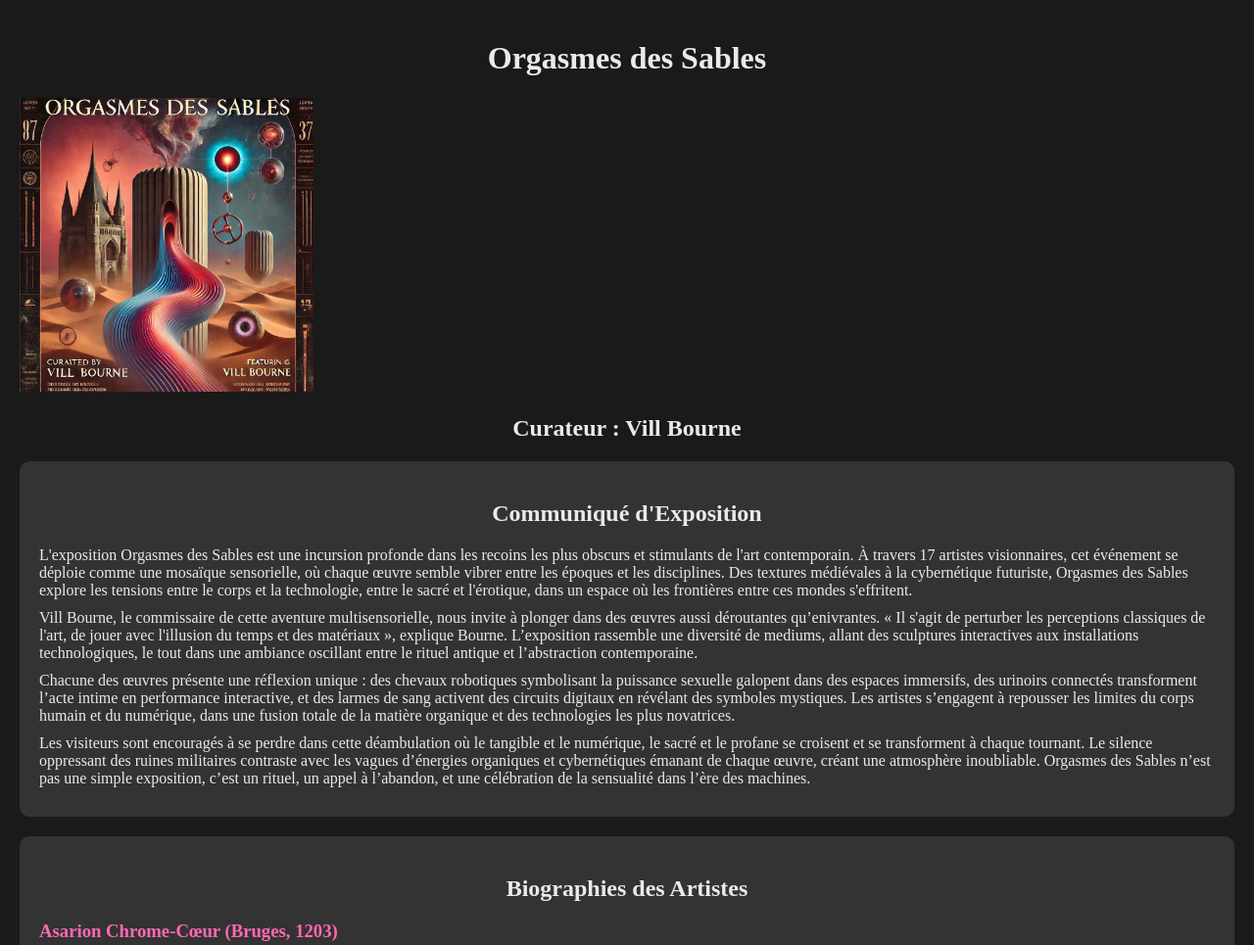
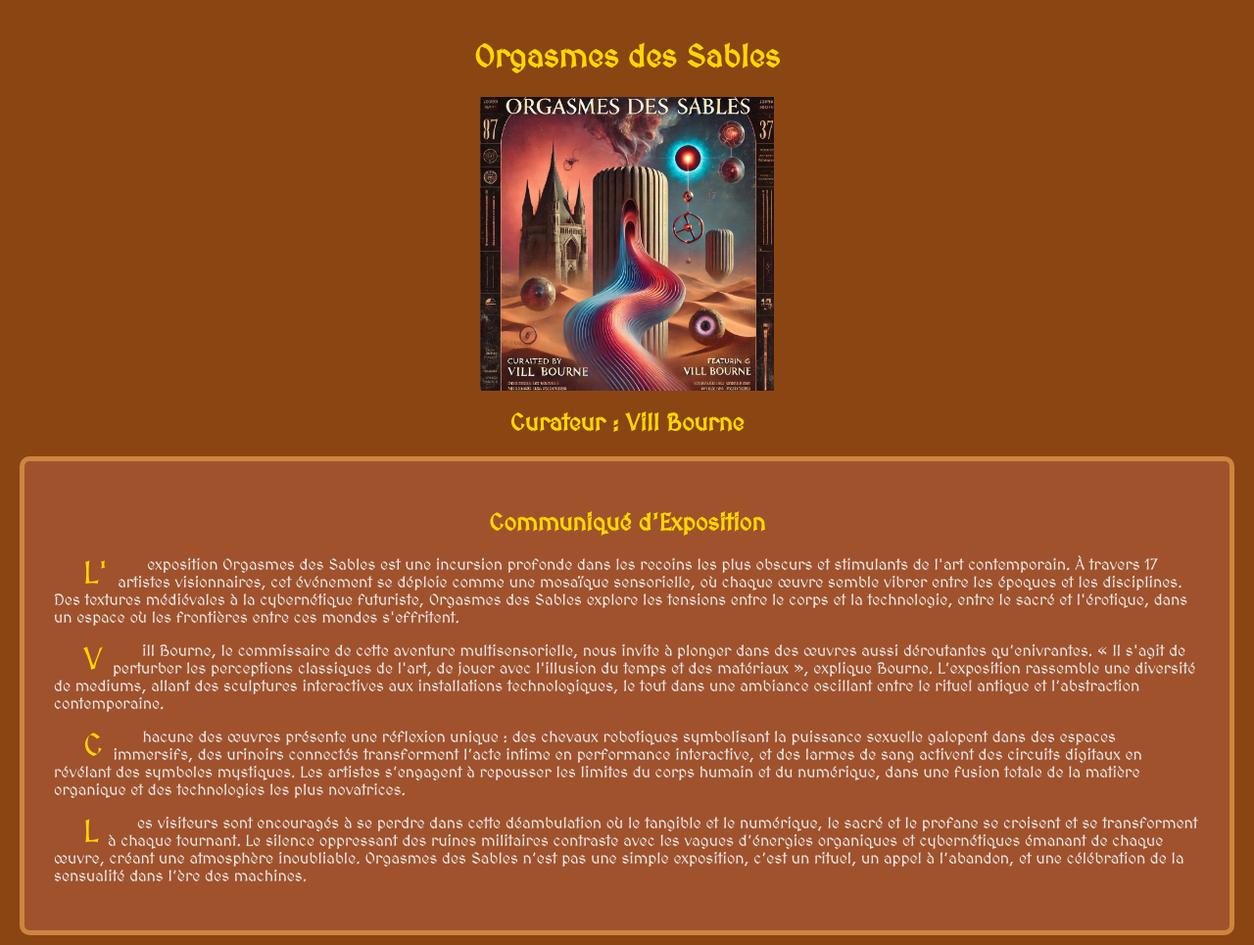
Before and after one commit to ouichichi/sables, a plain HTML site: page index.html in a window 1280 px wide. Shown: the top 965 px of the page at 98% size. Drawn offline with Linux system fonts and the light colour scheme.

Commit message:
Update index.html

```diff
--- a/index.html
+++ b/index.html
@@ -4,32 +4,52 @@
     <meta charset="UTF-8">
     <meta name="viewport" content="width=device-width, initial-scale=1.0">
     <title>Orgasmes des Sables</title>
+    <link rel="preconnect" href="https://fonts.googleapis.com">
+    <link rel="preconnect" href="https://fonts.gstatic.com" crossorigin>
+    <link
+ href="https://fonts.googleapis.com/css2?family=MedievalSharp&display=swap" rel="stylesheet">
     <style>
         body {
-            font-family: 'MedievalSharp', serif;
-            background-color: #1a1a1a;
+            font-family: 'MedievalSharp',
+ serif;
+            background-color: #8B4513;
             color: #eaeaea;
             margin: 0;
             padding: 20px;
         }
         h1, h2 {
             text-align: center;
+            color: #FFD700;
         }
         .section {
             margin: 20px 0;
-            padding: 20px;
-            background-color: #333;
+            padding: 30px;
+            background-color: #A0522D;
+            border: 5px solid #CD853F;
             border-radius: 10px;
         }
         h3 {
-            color: #ff69b4;
+            color: #eaeaea;
+            margin-bottom: 15px;
         }
-        p, h3 {
-            margin: 10px 0;
+        p {
+            margin-top: 0;
+            text-indent: 30px;
+        }
+        p::first-letter {
+            font-size: 2em;
+            float: left;
+            margin-right: 10px;
+            color: #FFD700;
+        }
+        img {
+            display: block;
+            margin-left: auto;
+            margin-right: auto;
+            width: 300px;
         }
     </style>
 </head>
-<body>
     <header>
         <h1>Orgasmes des Sables</h1>
         <img src="assets/Affiche.webp" alt="Affiche" width="300">
```
